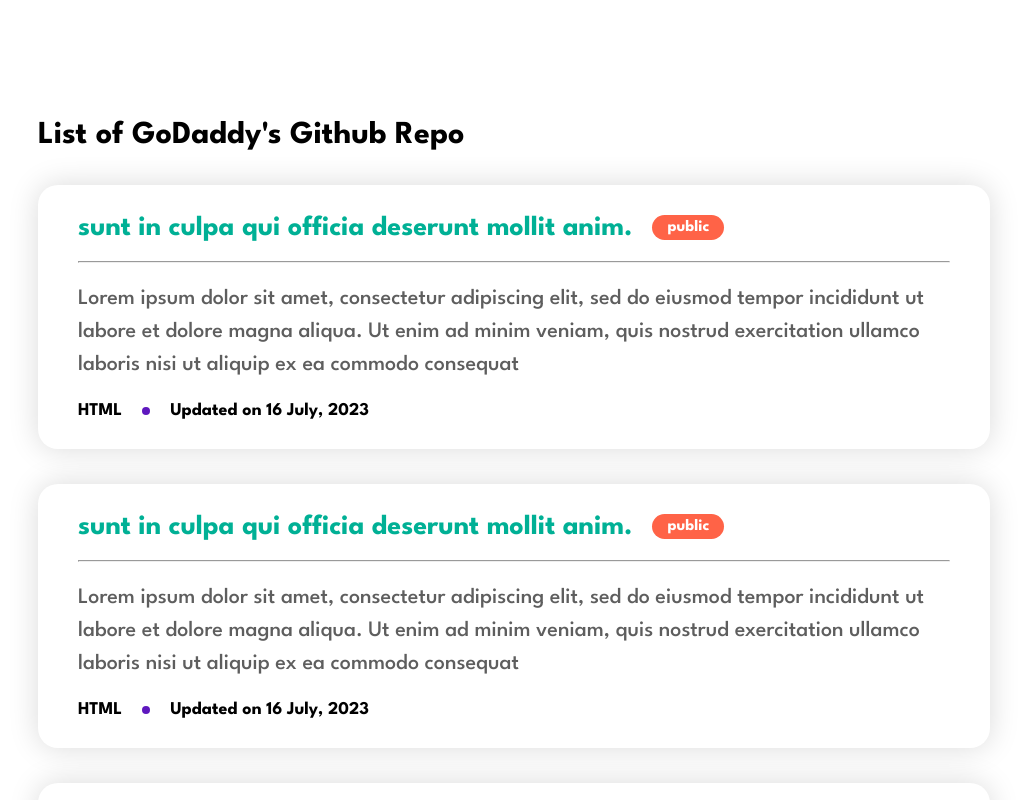
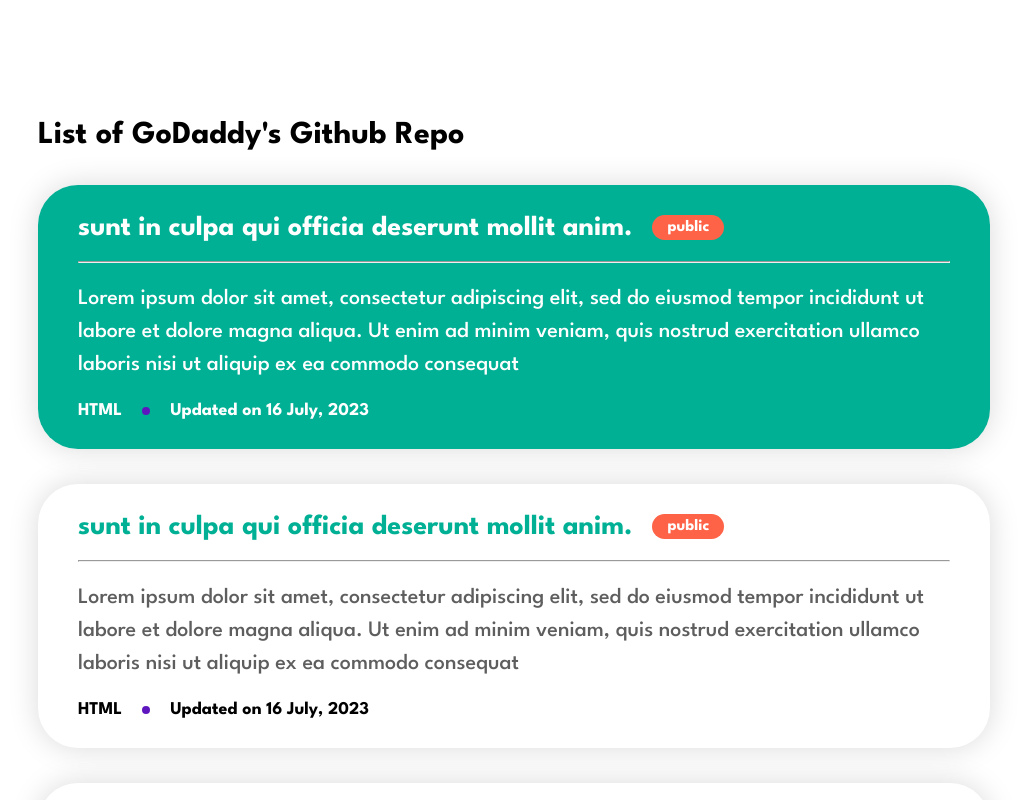
Before and after one commit to ks-mani/gd-assignment, a React (Create React App) app: page / in a window 1280 px wide. In both pictures the pointer is over the element 640 px from the left and 317 px from the top of the page. Shown: the top 800 px of the page, without its empty margins (126-1153 px from the left). Built offline with nearby package versions, Linux system fonts and the light colour scheme.

Commit message:
Card SCSS

```diff
--- a/src/App.js
+++ b/src/App.js
@@ -26,7 +26,6 @@
 };
 
 function App() {
-  console.log(styles);
   return (
     <WidgetContainer>
       <h1>List of GoDaddy's Github Repo</h1>
--- a/src/App.module.scss
+++ b/src/App.module.scss
@@ -4,8 +4,9 @@
   margin: 35px 0;
   padding: 30px 40px;
   box-shadow: 0 0 30px 0 rgb(218, 218, 218);
-  border-radius: 20px;
+  border-radius: 40px;
   cursor: pointer;
+  transition: all 0.3s ease-in-out;
 
   @media screen and (max-width: $screen-sm-max) {
     padding: 30px 20px;
@@ -13,6 +14,20 @@
 
   @media screen and (min-width: $screen-sm-max) and (max-width: $screen-md-max) {
     padding: 30px 30px;
+  }
+
+  &:hover {
+    background-color: var(--primary-color);
+
+    * {
+      color: white;
+    }
+
+    > .title {
+      > h2 {
+        color: white;
+      }
+    }
   }
 
   > .title {
```
